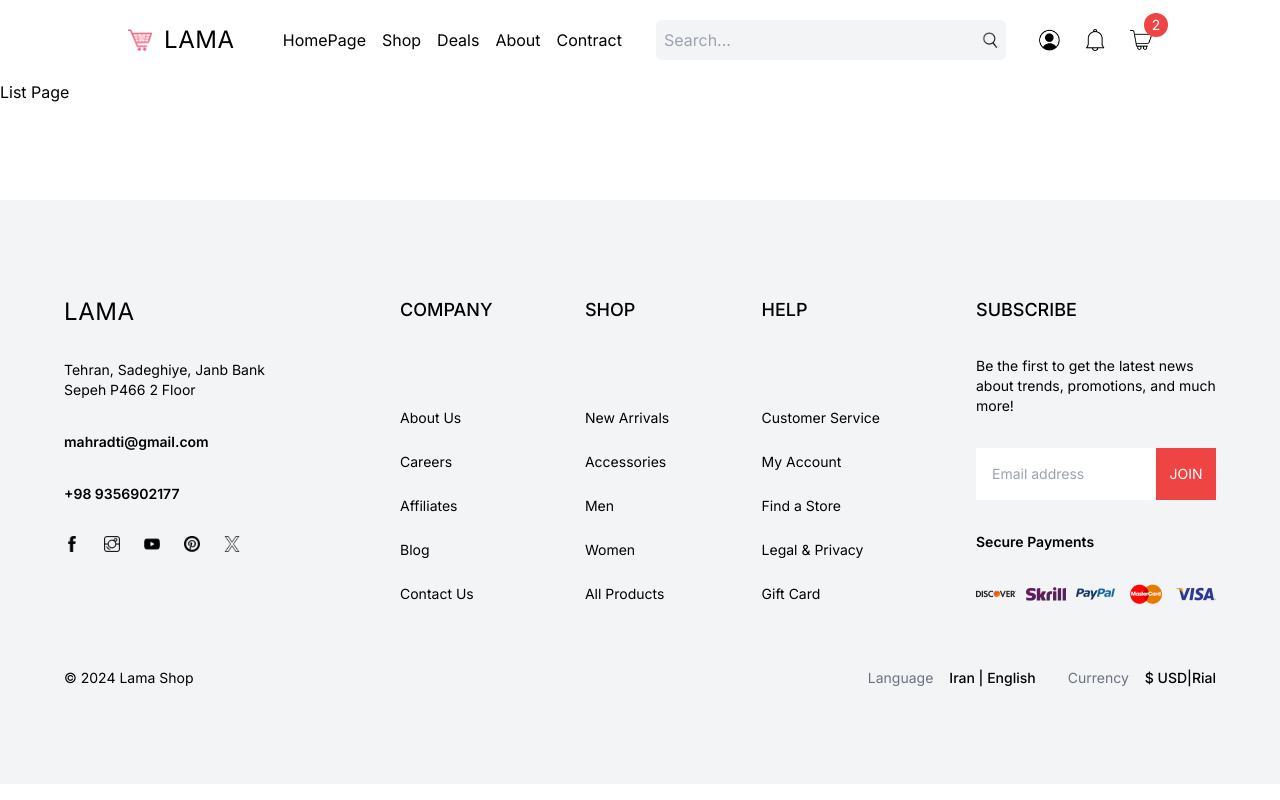
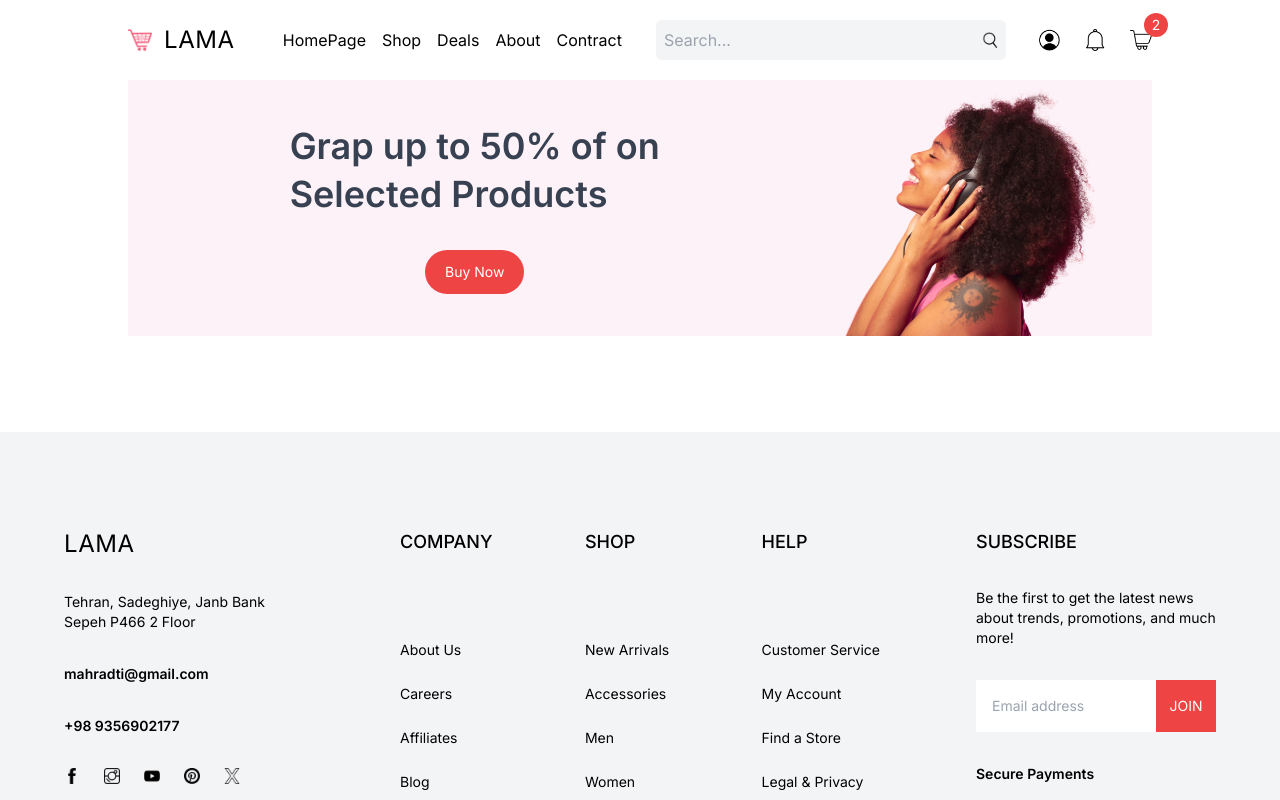
Before and after one commit to Mahradtangestani/lama-ecommerce, a Next.js app: page /list in a window 1280 px wide. Shown: the top 800 px of the page. Built offline with nearby package versions, Linux system fonts and the light colour scheme.

Commit message:
ListPage's Banner created

```diff
--- a/app/list/page.tsx
+++ b/app/list/page.tsx
@@ -1,7 +1,17 @@
+import Image from "next/image";
+
 const ListPage = ()=>{
     return (
-        <div>
-            List Page
+        <div className="px-4 md:px-8 lg:px-16 xl:px-32 2xl:px-64 relative">
+            <div className="bg-pink-50 px-4 flex justify-between h-64">
+                <div className="w-2/3 flex flex-col justify-center items-center gap-8">
+                  <h1 className="text-4xl font-semibold leading-[48px] text-gray-700">Grap up to 50% of on <br /> Selected Products</h1>
+                  <button className="rounded-3xl bg-red-500 text-white text-sm w-max py-3 px-5 hover:bg-white hover:text-red-500 hover:ring-1 hover:ring-red-500 hover:rounded-3xl">Buy Now</button>
+                </div>
+                <div className="relative w-1/3">
+                    <Image src={'/woman.png'} alt="" fill className="object-contain"/>
+                </div>
+            </div>
         </div>
     )
 }
```
